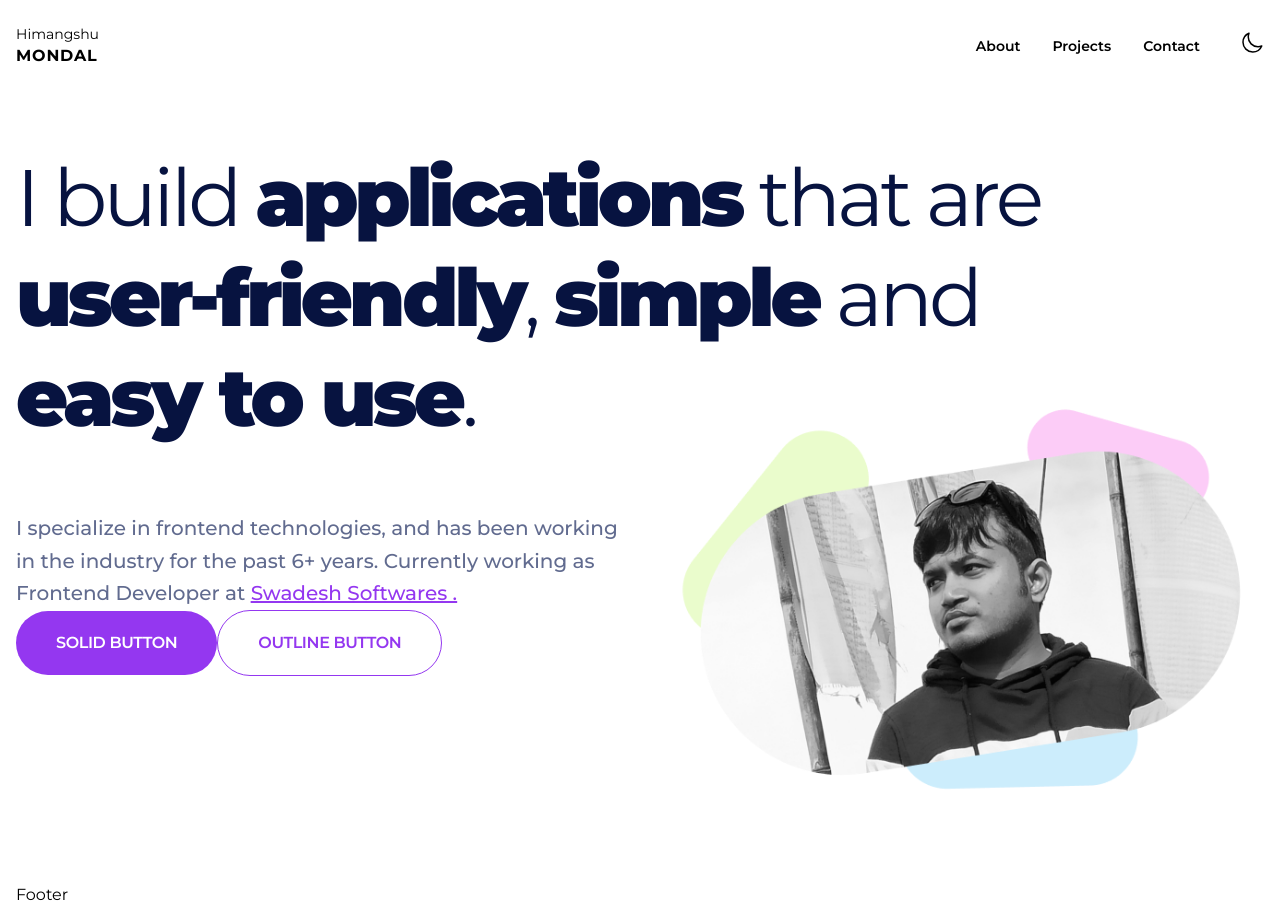
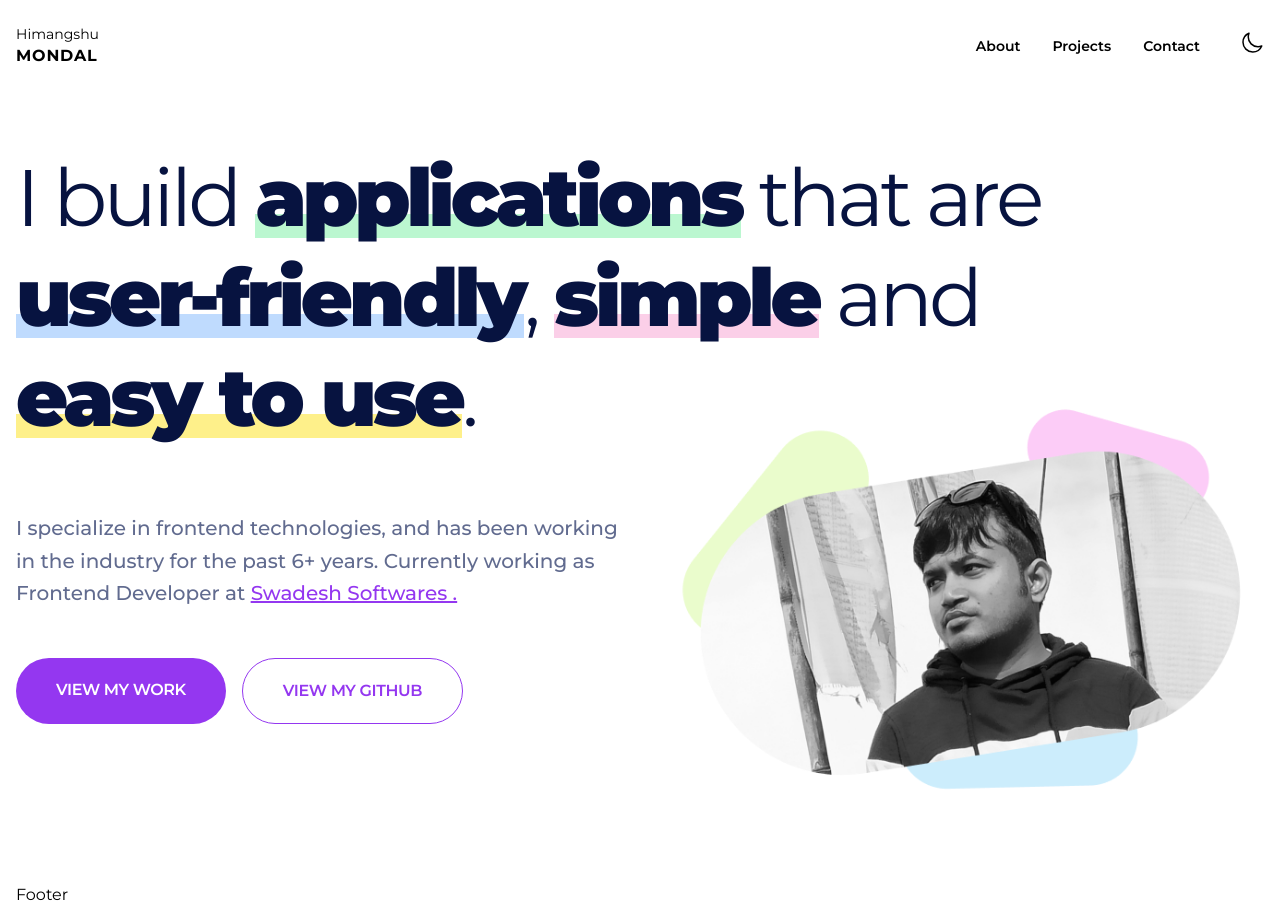
Before and after one commit to himangshum17/personal-portfolio, a Next.js app: page / in a window 1280 px wide. Built offline with nearby package versions, Linux system fonts and the light colour scheme.

Commit message:
ui: hero layout update

```diff
--- a/layouts/hero/hero.layout.tsx
+++ b/layouts/hero/hero.layout.tsx
@@ -6,10 +6,27 @@ const Hero = () => {
     <section className='py-20'>
       <div className='container'>
         <h1 className='text-[80px] leading-tight -tracking-wider pr-40 text-customgray'>
-          I build <strong className='font-black'>applications</strong> that are{' '}
-          <strong className='font-black'>user-friendly</strong>,{' '}
-          <strong className='font-black'>simple</strong> and{' '}
-          <strong className='font-black'>easy to use</strong>.
+          I build{' '}
+          <strong className='font-black relative'>
+            applications
+            <div className='absolute left-0 bg-green-200 h-6 -z-10 w-full bottom-2' />
+          </strong>{' '}
+          that are{' '}
+          <strong className='font-black relative'>
+            user-friendly
+            <div className='absolute left-0 bg-blue-200 h-6 -z-10 w-full bottom-2' />
+          </strong>
+          ,{' '}
+          <strong className='font-black relative'>
+            simple
+            <div className='absolute left-0 bg-pink-200 h-6 -z-10 w-full bottom-2' />
+          </strong>{' '}
+          and{' '}
+          <strong className='font-black relative'>
+            easy to use
+            <div className='absolute left-0 bg-yellow-200 h-6 -z-10 w-full bottom-2' />
+          </strong>
+          .
         </h1>
         <div className='grid grid-cols-2 gap-10'>
           <div className='mt-16'>
@@ -25,8 +42,10 @@ const Hero = () => {
                 Swadesh Softwares .
               </a>
             </p>
-            <Button variant='solid'>solid button</Button>
-            <Button variant='outline'>outline button</Button>
+            <div className='flex gap-4 mt-12'>
+              <Button variant='solid'>view my work</Button>
+              <Button variant='outline'>view my github</Button>
+            </div>
           </div>
           <div className='-mt-12'>
             <Image
```
